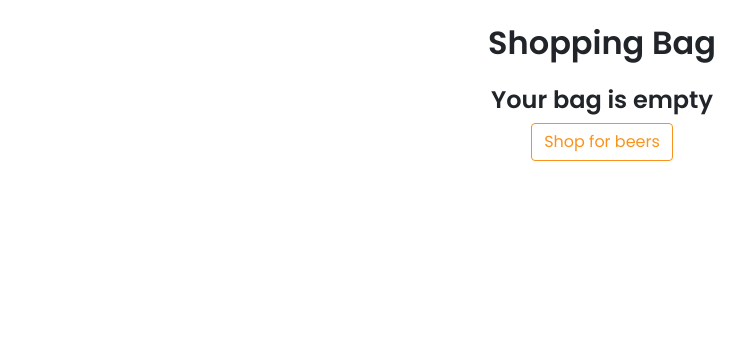
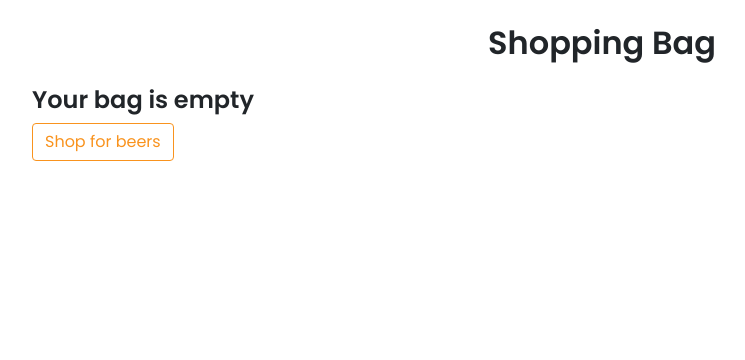
Before and after one commit to farrelleoin93/12-acres-beer, a Django app: page /bag/ in a window 1280 px wide. Shown: the part 154-514 px from the top of the page, without its empty margins (38-783 px from the left). Run offline with Django 3.2, Linux system fonts and the light colour scheme; some libraries are stand-ins or nearby versions.

Commit message:
Moved empty bag inside col

```diff
--- a/bag/templates/bag/bag.html
+++ b/bag/templates/bag/bag.html
@@ -66,12 +66,10 @@
                         </table>
                     </div>
                 {% else %}
-            </div>
-                <div class="col-12 text-center">
                     <h4>Your bag is empty</h4>
                     <a href="{% url 'beers' %}" class="btn text-orange border-orange">Shop for beers</a>
-                </div>
                 {% endif %}
+            </div>
             {% if bag_items %}
             <div class="col-12 col-md-5">
                 <table class="table table-sm table-borderless">
```
